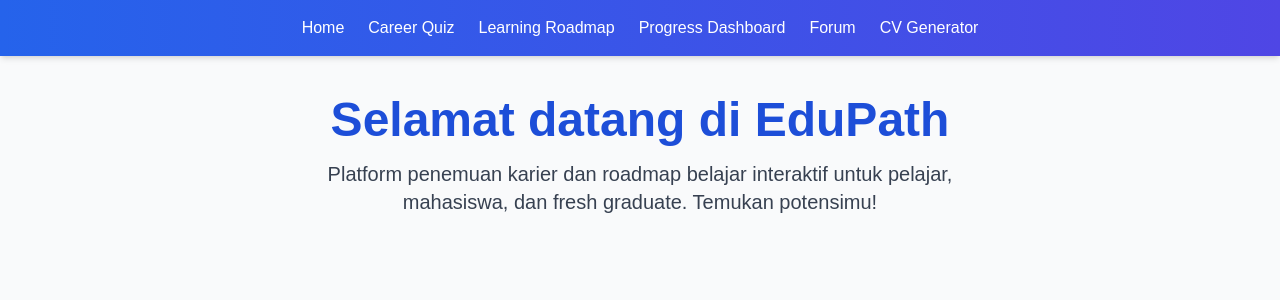
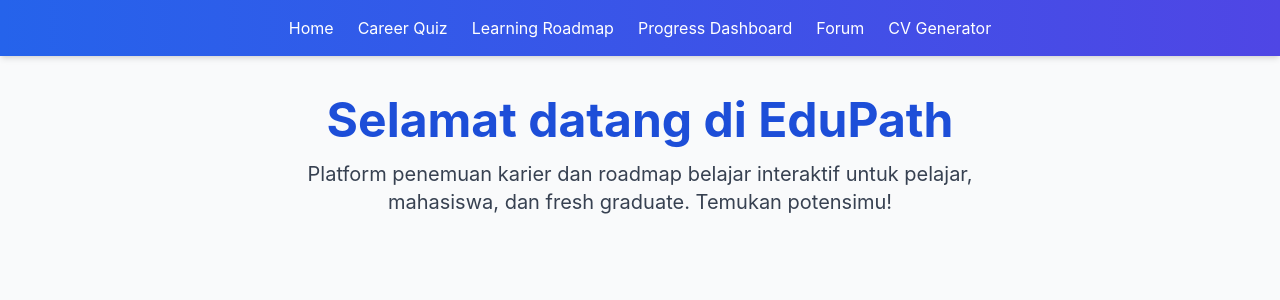
Before and after one commit to mustain97/IDCamp-2024-Developer-Challenge, a React (Vite) app: page / in a window 1280 px wide. Shown: the top 300 px of the page. Built offline with nearby package versions, Linux system fonts and the light colour scheme.

Commit message:
Update index.css

```diff
--- a/src/index.css
+++ b/src/index.css
@@ -1,9 +1,8 @@
 @tailwind base;
 @tailwind components;
 @tailwind utilities;
+
 body {
-  font-family: sans-serif;
-  margin: 0;
-  padding: 0;
+  font-family: 'Inter', sans-serif;
   background-color: #f9fafb;
 }
```
